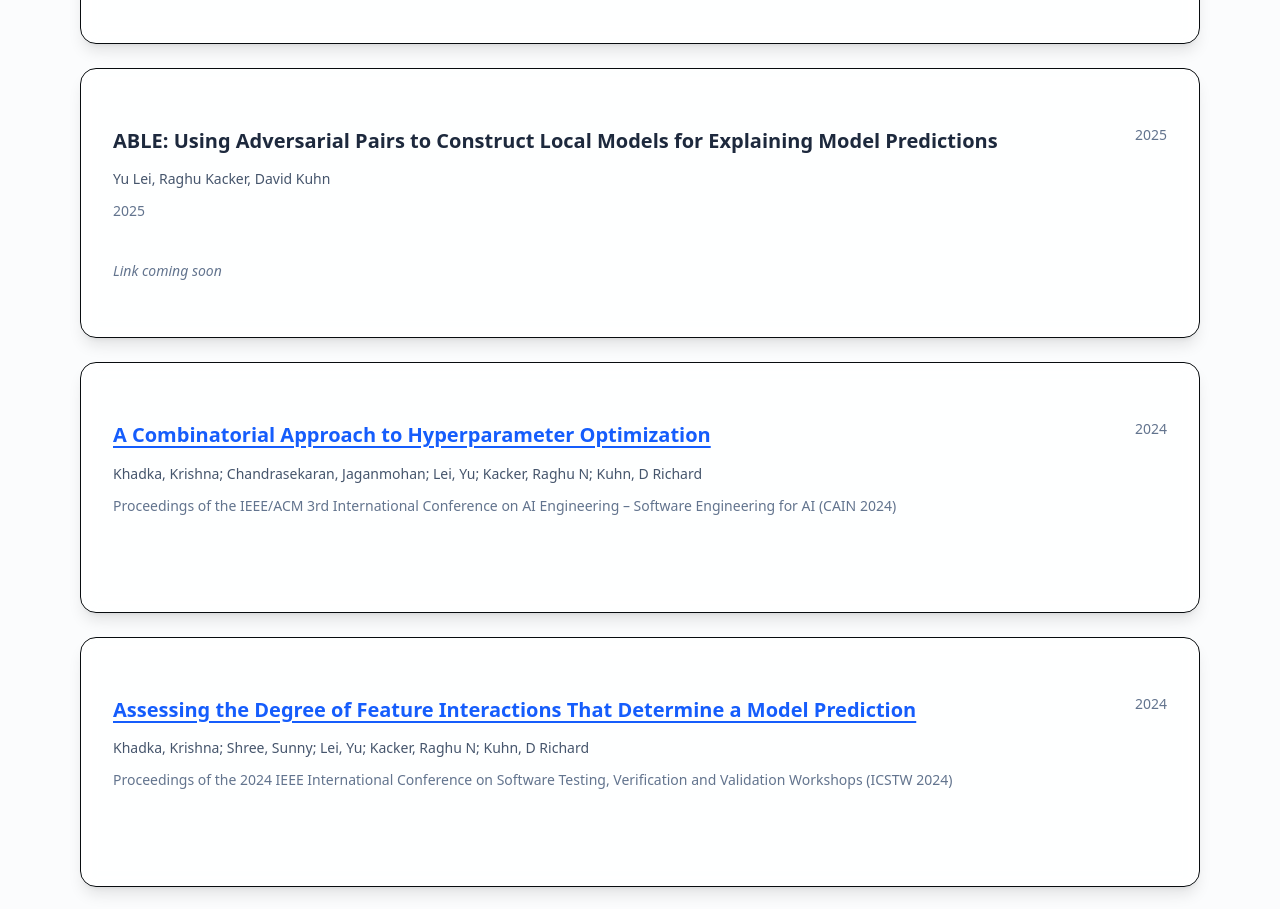
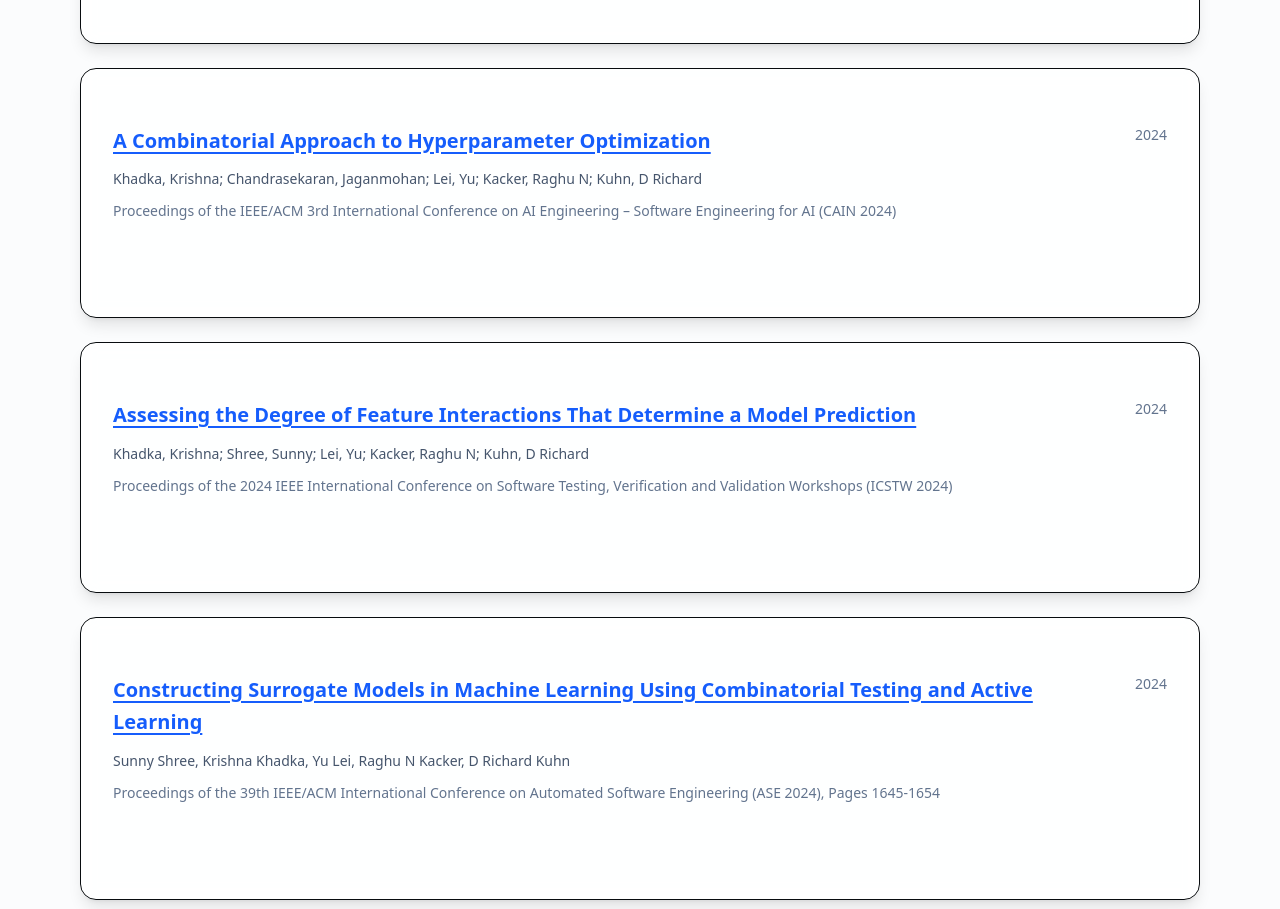
Before and after one commit to sercatuta-lei/sercatuta-lei.github.io, a Next.js app: page /publications in a window 1280 px wide. Shown: the part 1100-2009 px from the top of the page. Built offline with nearby package versions, Linux system fonts and the light colour scheme.

Commit message:
Remove unpublished ABLE paper from publications data

```diff
--- a/app/publications/data.ts
+++ b/app/publications/data.ts
@@ -40,15 +40,7 @@ const publicationsData: Publication[] = [
     year: 2025,
     type: "conference"
   },
-  {
-    id: 59,
-    title: "ABLE: Using Adversarial Pairs to Construct Local Models for Explaining Model Predictions",
-    authors: "Yu Lei, Raghu Kacker, David Kuhn",
-    venue: "2025",
-    url: "",
-    year: 2025,
-    type: "conference"
-  },
+
 
   // 2024 Papers
   {
```
